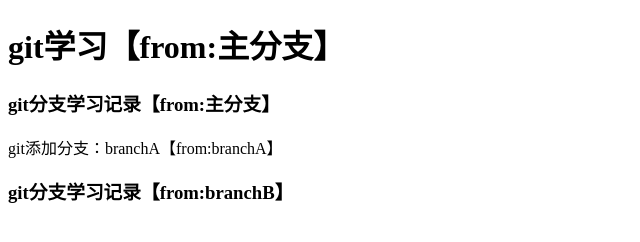
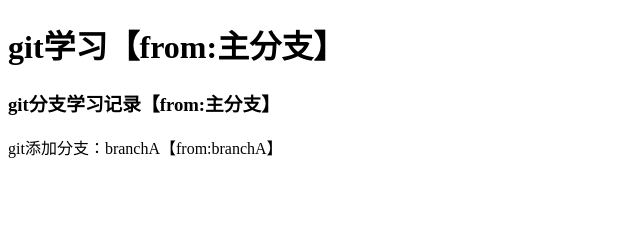
Before and after one commit to fsxgit/test, a plain HTML site: page index.html in a window 1280 px wide. Shown: the whole page, without its empty margins (0-640 px from the left). Drawn offline with Linux system fonts and the light colour scheme.

Commit message:
恢复branchA版本

```diff
--- a/index.html
+++ b/index.html
@@ -10,10 +10,6 @@
 <body>
     <h1>git学习【from:主分支】</h1>
     <h3>git分支学习记录【from:主分支】</h3>
-<!--<<<<<<< HEAD-->
     <p>git添加分支：branchA【from:branchA】</p>
-<!--=======-->
-    <h3>git分支学习记录【from:branchB】</h3>
-<!--&gt;>>>>>> branchB-->
 </body>
 </html>
```
